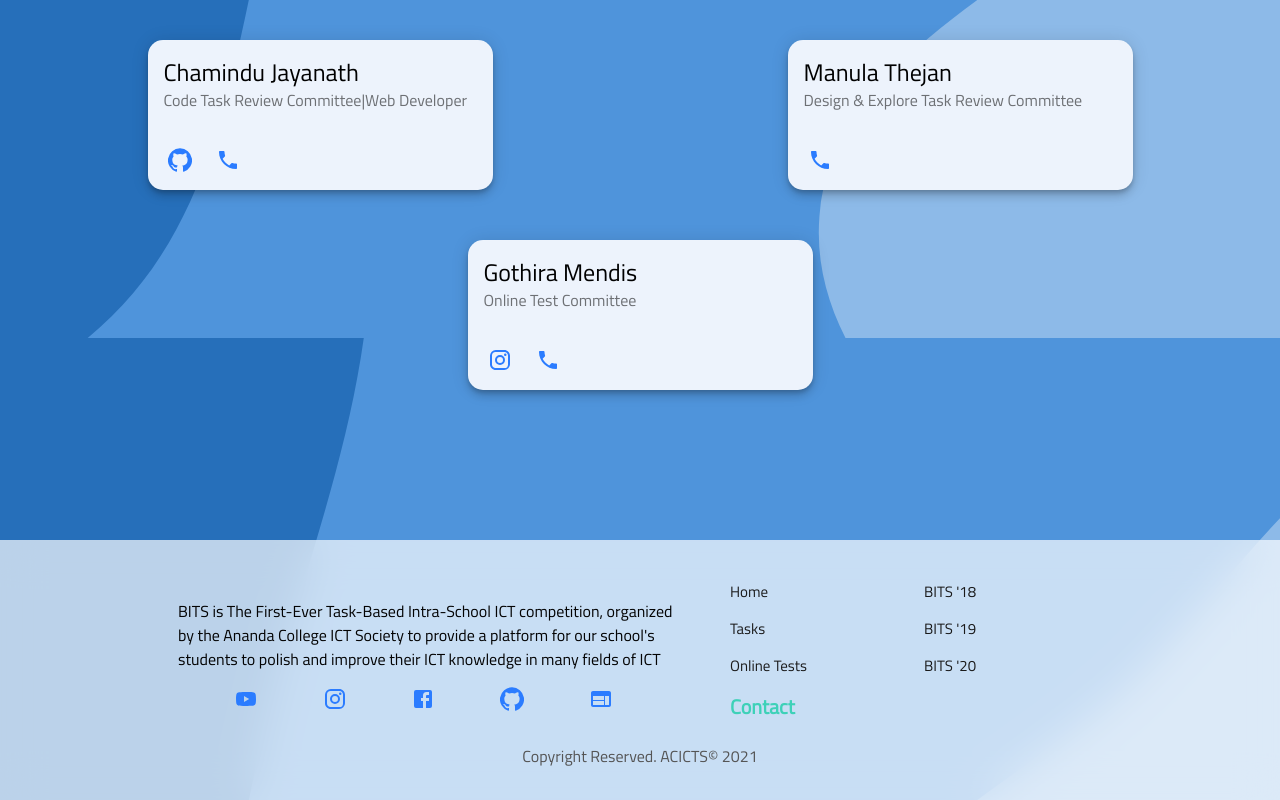
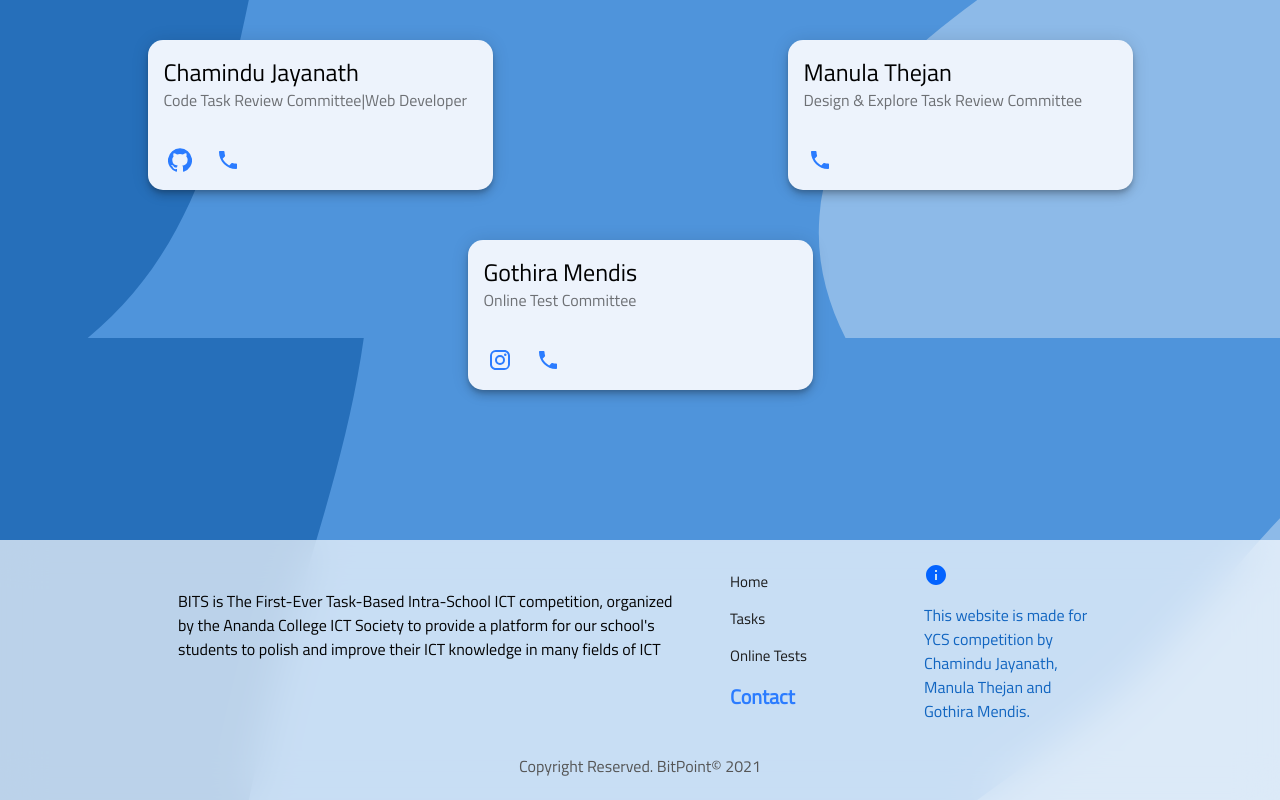
Before and after one commit to chamiduu/BitPoint-Final, a React (Create React App) app: page /contact in a window 1280 px wide. Shown: the part 462-1262 px from the top of the page. Built offline with nearby package versions, Linux system fonts and the light colour scheme.

Commit message:
Update footer

```diff
--- a/src/Components/Footer/Footer.js
+++ b/src/Components/Footer/Footer.js
@@ -3,6 +3,7 @@ import { useLocation } from "react-router-dom";
 import FooterContact from "./FooterContact";
 import { NavLink, useParams } from "react-router-dom";
 import "../../App.css";
+import { Info } from "@material-ui/icons";
 
 const Footer = () => {
   const location = useLocation();
@@ -14,7 +15,6 @@ const Footer = () => {
             <p className="answer">
             BITS is The First-Ever Task-Based Intra-School ICT competition, organized by the Ananda College ICT Society to provide a platform for our school's students to polish and improve their ICT knowledge in many fields of ICT
             </p>
-            < FooterContact />
           </div>
           <div className="footer-nav">
           <NavLink
@@ -24,7 +24,7 @@ const Footer = () => {
           activeStyle={{
             fontWeight: "bold",
             fontSize: "20px",
-            color: "#3ed1b8",
+            color: "#2b7cff",
           }}
         >
           Home
@@ -35,7 +35,7 @@ const Footer = () => {
           activeStyle={{
             fontWeight: "bold",
             fontSize: "20px",
-            color: "#3ed1b8",
+            color: "#2b7cff",
           }}
         >
           Tasks
@@ -46,7 +46,7 @@ const Footer = () => {
           activeStyle={{
             fontWeight: "bold",
             fontSize: "20px",
-            color: "#3ed1b8",
+            color: "#2b7cff",
           }}
         >
           Online Tests
@@ -57,20 +57,18 @@ const Footer = () => {
           activeStyle={{
             fontWeight: "bold",
             fontSize: "20px",
-            color: "#3ed1b8",
+            color: "#2b7cff",
           }}
         >
           Contact
         </NavLink>
           </div>
-           <div className="footer-nav">
-           <div className="footer-nav">
-            <a href="https://acicts.github.io/bits-official/">BITS '18</a>
-            <a href="https://acicts.github.io/BITS19/">BITS '19</a>
-            <a href="https://acicts.github.io/BITS20/index.html">BITS '20</a>
-          </div>
-     </div>
-          <span id="copyrights">Copyright Reserved. ACICTS© 2021 </span>
+          <div className="footer-nav">
+            <Info color="secondary" />
+            <p>This website is made for YCS competition by Chamindu  Jayanath, Manula Thejan and Gothira Mendis.</p>
+
+           </div>
+          <span id="copyrights">Copyright Reserved. BitPoint© 2021 </span>
         </div>
       </footer>
     )
```
